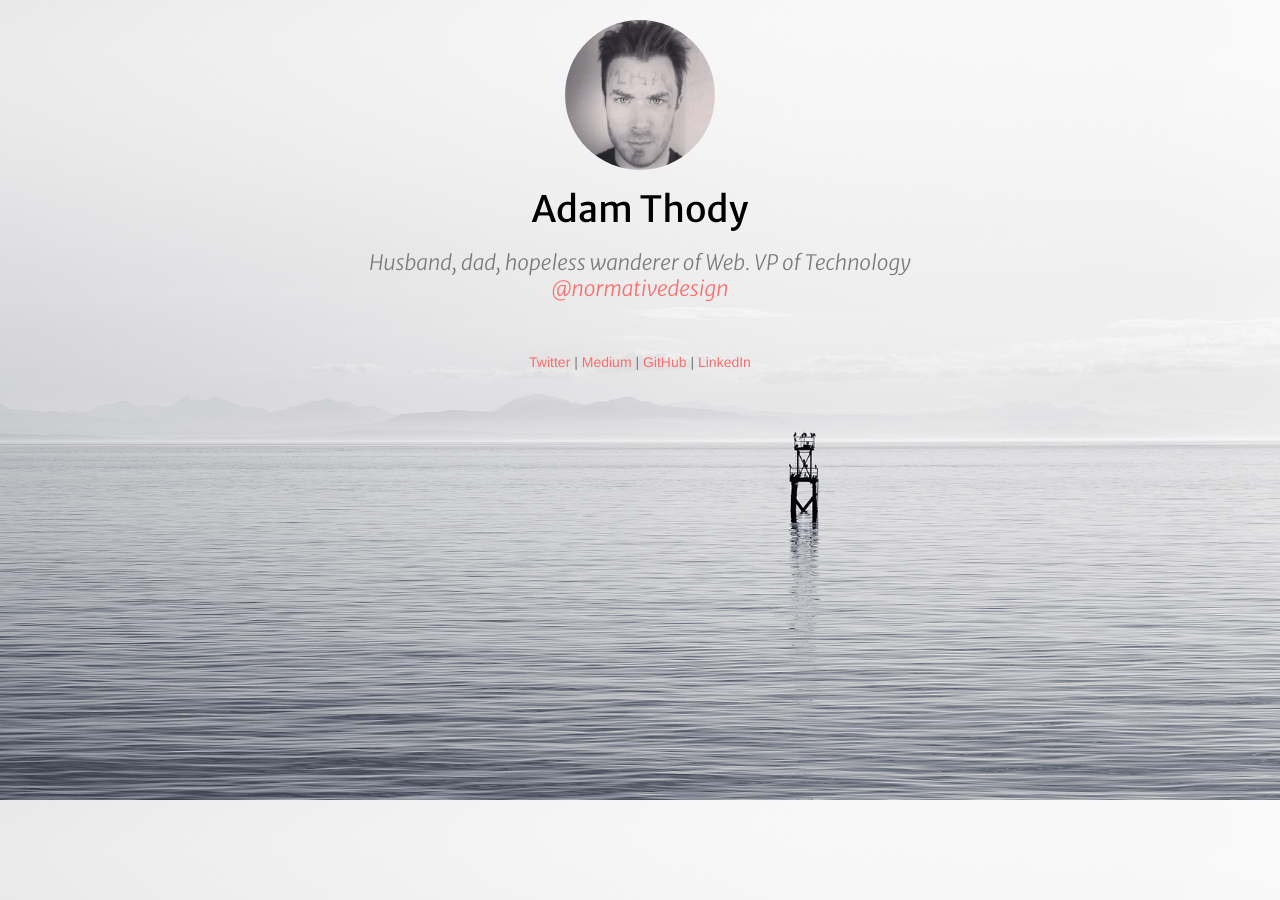
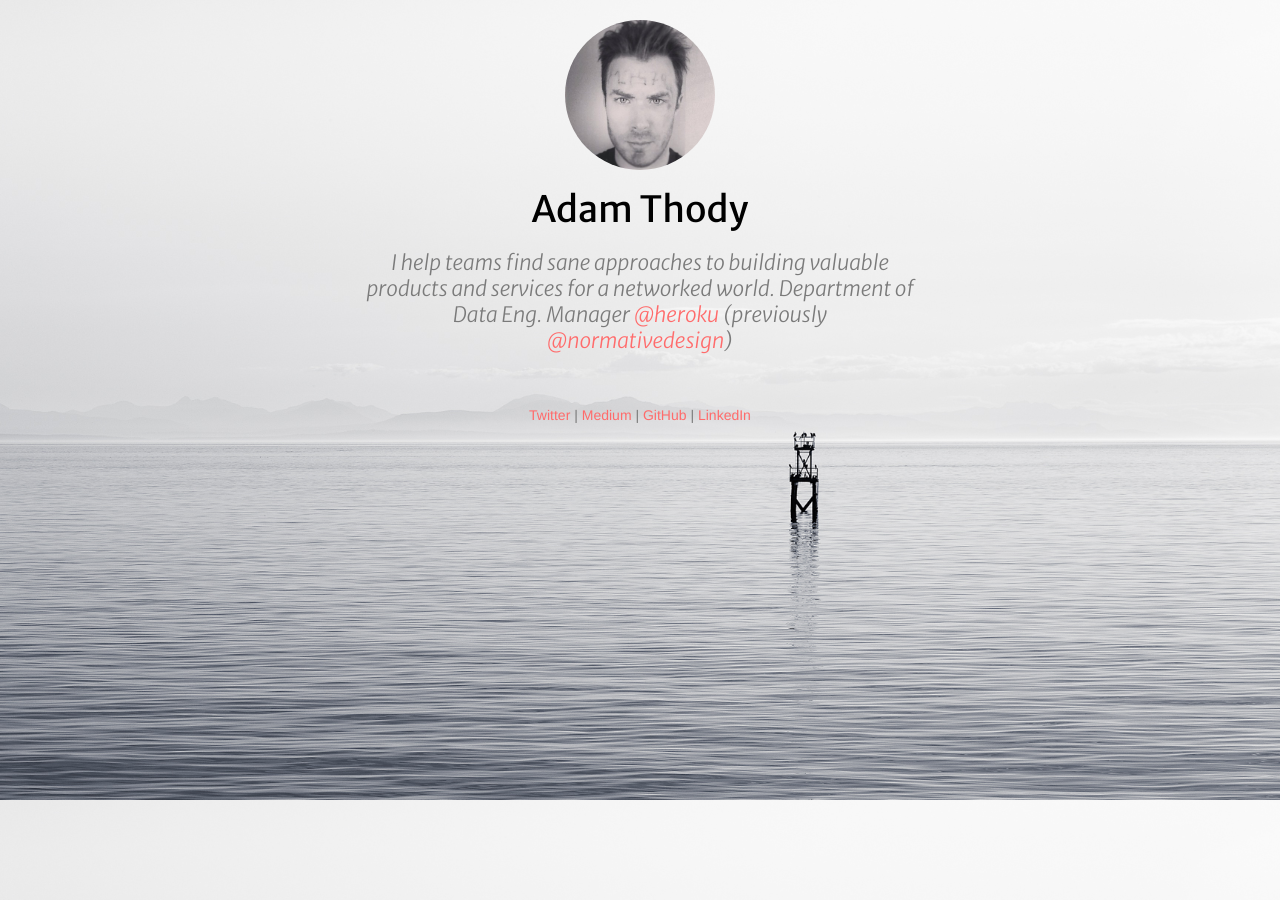
Before and after one commit to thody/thody.github.io, a Jekyll site: the page built from index.html, in a window 1280 px wide. Built offline with Jekyll 4.4.1, drawn with Linux system fonts in a browser that asks for light colours; nearby versions of some CDN libraries; the list of posts is cut into pages by our own code.

Commit message:
Update profile text

```diff
--- a/_includes/header.html
+++ b/_includes/header.html
@@ -3,7 +3,7 @@
 		<div class="col-sm-offset-3 col-sm-6 text-center">
 			<a href="/"><img src="/img/portrait.jpg" height="150" width="150" class="img-circle"></a>
 			<h1><a href="/">Adam Thody</a></h1>
-			<h2 class="muted">Husband, dad, hopeless wanderer of Web. VP of Technology <a href="http://twitter.com/normativedesign">@normativedesign</a></h2>
+			<h2 class="muted">I help teams find sane approaches to building valuable products and services for a networked world. Department of Data Eng. Manager <a href="http://twitter.com/heroku">@heroku</a> (previously <a href="http://twitter.com/normativedesign">@normativedesign</a>)</h2>
 		</div>
 	</div>
 </header>
```
